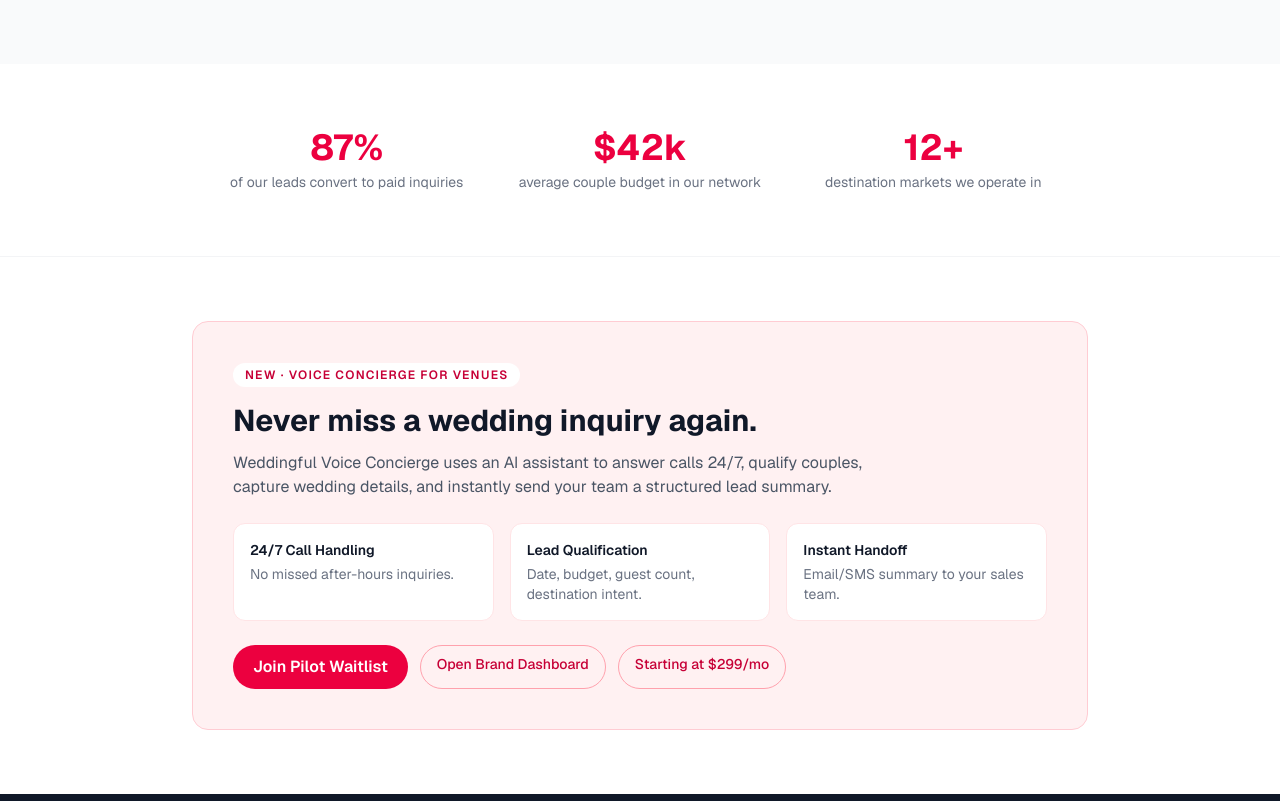
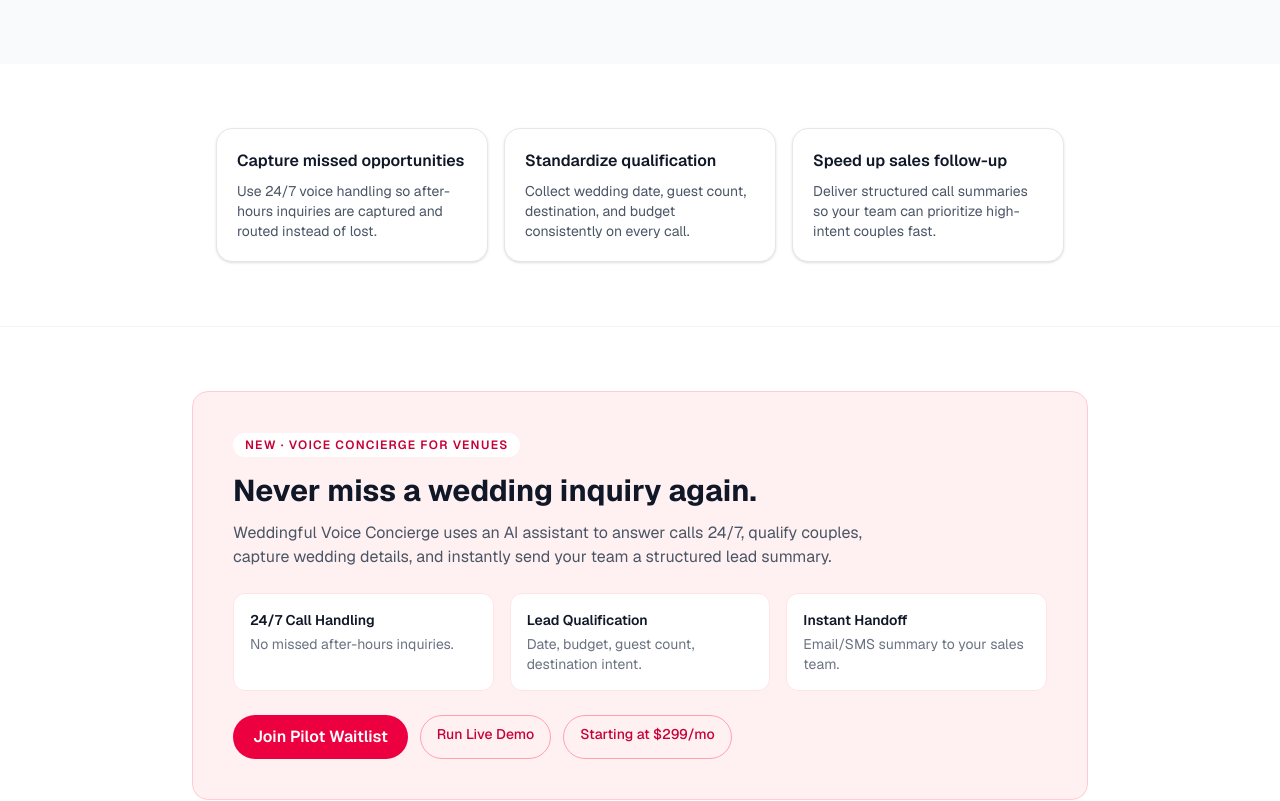
Before and after one commit to oskardiazdeleon/weddingful-deal-desk, a Next.js app in the folder weddingful-deal-desk/: page /vendors in a window 1280 px wide. Shown: the part 780-1581 px from the top of the page. Built offline with nearby package versions, Linux system fonts and the light colour scheme.

Commit message:
Tune vendor funnel CTAs and messaging for signup-to-contact conversion

```diff
--- a/weddingful-deal-desk/app/page.tsx
+++ b/weddingful-deal-desk/app/page.tsx
@@ -22,8 +22,8 @@
           <Link href="/vendors#vendor-form" className="bg-rose-600 text-white text-lg font-semibold px-8 py-3 rounded-full hover:bg-rose-700">
             Start Vendor Pilot
           </Link>
-          <Link href="/brand/dashboard" className="border border-rose-600 text-rose-600 text-lg font-semibold px-8 py-3 rounded-full hover:bg-rose-50">
-            View Brand Dashboard
+          <Link href="/vendors/live-demo?lead=demo&company=Demo&scenario=availability-check" className="border border-rose-600 text-rose-600 text-lg font-semibold px-8 py-3 rounded-full hover:bg-rose-50">
+            Run Live Demo
           </Link>
         </div>
 
@@ -77,6 +77,24 @@
         </div>
       </section>
 
+      <section className="max-w-6xl mx-auto px-6 py-14">
+        <div className="rounded-3xl border border-rose-200 bg-rose-50 p-8 md:p-10 text-center">
+          <p className="text-xs uppercase tracking-[0.16em] text-rose-700 font-semibold mb-2">Vendor Pilot Funnel</p>
+          <h2 className="text-3xl font-bold text-gray-900 mb-2">See it live, then launch your pilot.</h2>
+          <p className="text-gray-600 max-w-2xl mx-auto mb-6">
+            1) Run the live voice demo. 2) Submit your vendor profile. 3) Book onboarding so we can configure your wedding program workflow.
+          </p>
+          <div className="flex flex-wrap justify-center gap-3">
+            <Link href="/vendors/live-demo?lead=demo&company=Demo&scenario=availability-check" className="rounded-full bg-rose-600 text-white px-6 py-3 font-semibold hover:bg-rose-700">
+              Open Live Demo
+            </Link>
+            <Link href="/vendors#vendor-form" className="rounded-full border border-rose-300 px-6 py-3 font-semibold text-rose-700 hover:bg-white">
+              Join Vendor Pilot
+            </Link>
+          </div>
+        </div>
+      </section>
+
       <section id="faq" className="bg-gray-50 py-16">
         <div className="max-w-4xl mx-auto px-6">
           <h2 className="text-3xl font-bold text-center mb-8">FAQs</h2>
--- a/weddingful-deal-desk/app/vendors/confirmed/page.tsx
+++ b/weddingful-deal-desk/app/vendors/confirmed/page.tsx
@@ -84,11 +84,17 @@
 
         <div className="flex flex-wrap justify-center gap-3">
           <Link
-            href={`/vendors/live-demo?lead=${encodeURIComponent(lead)}&company=${encodeURIComponent(company)}&scenario=new-inquiry`}
+            href={`/vendors/live-demo?lead=${encodeURIComponent(lead)}&company=${encodeURIComponent(company)}&scenario=availability-check`}
             className="rounded-full bg-rose-600 text-white px-6 py-3 font-semibold hover:bg-rose-700"
           >
             Enter Live Call Studio
           </Link>
+          <a
+            href="mailto:hello@weddingful.co?subject=Weddingful%20Vendor%20Pilot%20Onboarding"
+            className="rounded-full border border-gray-300 px-6 py-3 font-semibold text-gray-700 hover:bg-white"
+          >
+            Contact Onboarding Team
+          </a>
           <Link
             href="/vendors"
             className="rounded-full border border-gray-300 px-6 py-3 font-semibold text-gray-700 hover:bg-white"
--- a/weddingful-deal-desk/app/vendors/page.tsx
+++ b/weddingful-deal-desk/app/vendors/page.tsx
@@ -121,17 +121,26 @@
         </div>
       </section>
 
-      {/* Stats / proof */}
+      {/* Program outcomes focus */}
       <section className="max-w-4xl mx-auto px-6 py-16">
-        <div className="grid grid-cols-3 gap-8 text-center">
+        <div className="grid md:grid-cols-3 gap-4 text-left">
           {[
-            { stat: "87%", label: "of our leads convert to paid inquiries" },
-            { stat: "$42k", label: "average couple budget in our network" },
-            { stat: "12+", label: "destination markets we operate in" },
-          ].map((s) => (
-            <div key={s.stat}>
-              <div className="text-4xl font-bold text-rose-600 mb-1">{s.stat}</div>
-              <p className="text-sm text-gray-500">{s.label}</p>
+            {
+              title: "Capture missed opportunities",
+              desc: "Use 24/7 voice handling so after-hours inquiries are captured and routed instead of lost.",
+            },
+            {
+              title: "Standardize qualification",
+              desc: "Collect wedding date, guest count, destination, and budget consistently on every call.",
+            },
+            {
+              title: "Speed up sales follow-up",
+              desc: "Deliver structured call summaries so your team can prioritize high-intent couples fast.",
+            },
+          ].map((item) => (
+            <div key={item.title} className="rounded-2xl border border-gray-200 bg-white p-5 shadow-sm">
+              <p className="font-semibold text-gray-900 mb-2">{item.title}</p>
+              <p className="text-sm text-gray-600">{item.desc}</p>
             </div>
           ))}
         </div>
@@ -169,8 +178,8 @@
               <a href="#vendor-form" className="rounded-full bg-rose-600 text-white px-5 py-2.5 font-semibold hover:bg-rose-700">
                 Join Pilot Waitlist
               </a>
-              <a href="/brand/dashboard" className="rounded-full border border-rose-300 px-4 py-2 text-rose-700 text-sm font-medium hover:bg-white">
-                Open Brand Dashboard
+              <a href="/vendors/live-demo?lead=demo&company=Demo&scenario=availability-check" className="rounded-full border border-rose-300 px-4 py-2 text-rose-700 text-sm font-medium hover:bg-white">
+                Run Live Demo
               </a>
               <span className="rounded-full border border-rose-300 px-4 py-2 text-rose-700 text-sm font-medium">
                 Starting at $299/mo
```
